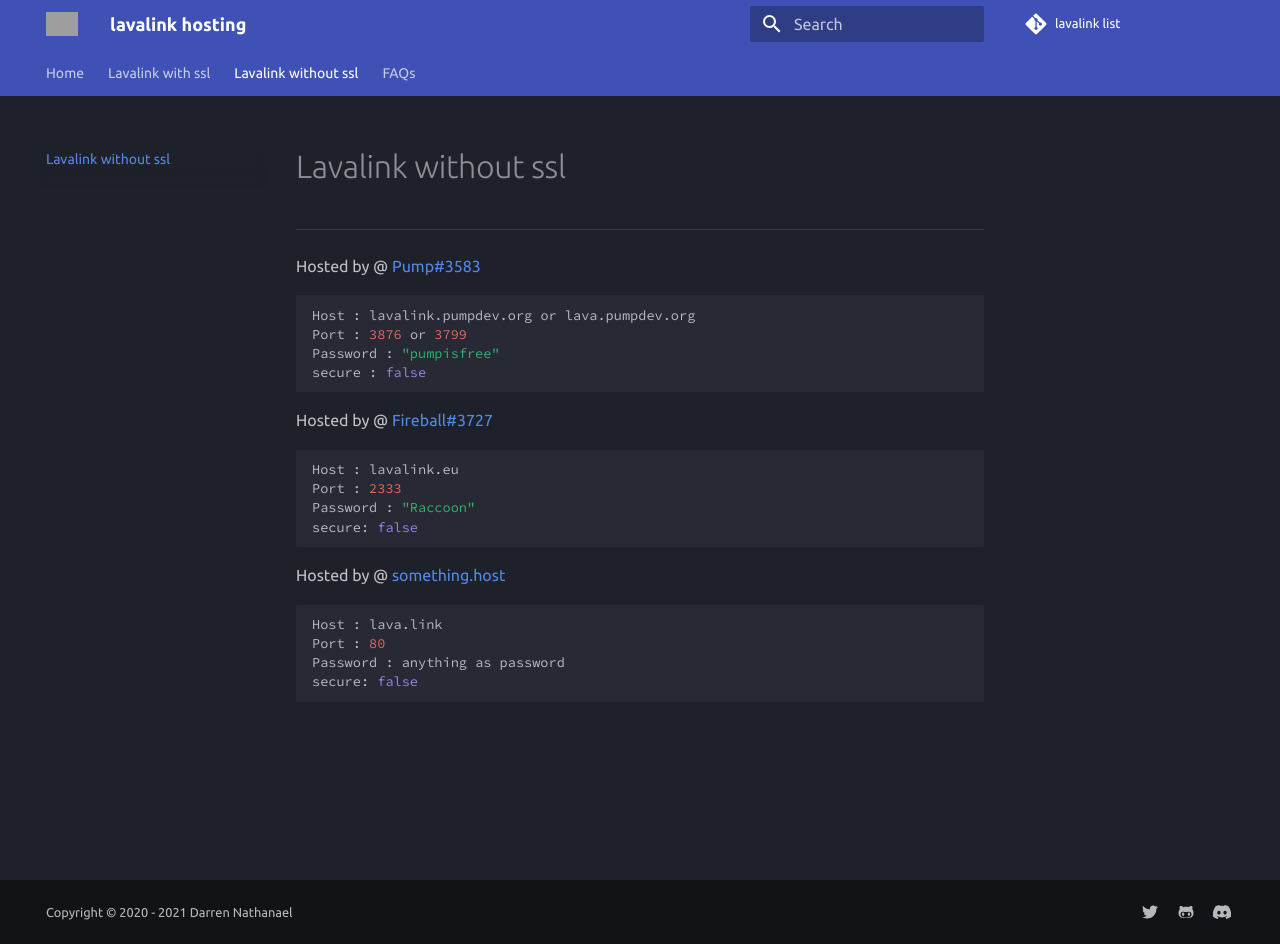
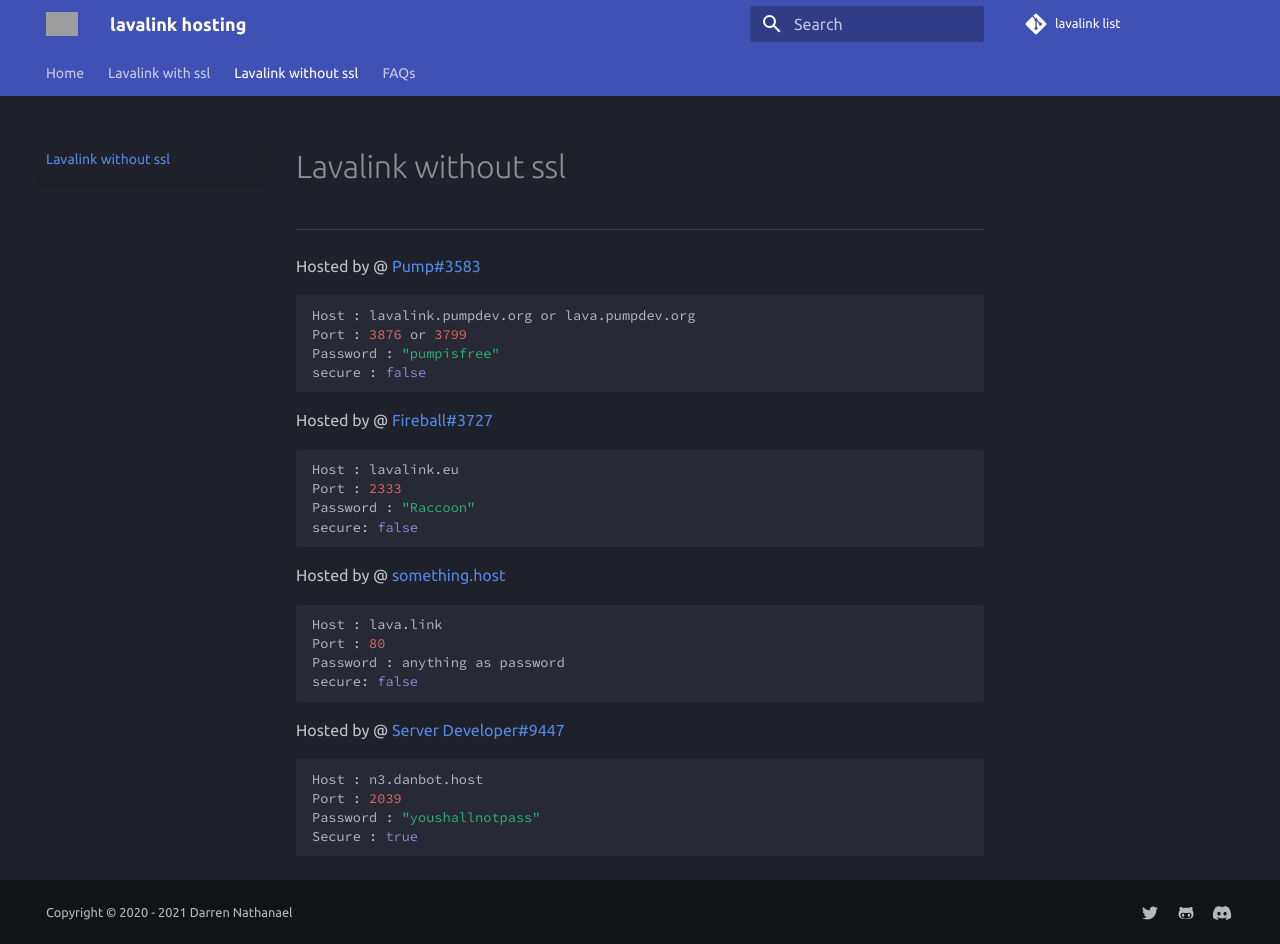
Before and after one commit to DarrenOfficial/lavalink-list, an MkDocs documentation site: the page built from docs/NoSSL/lavalink-without-ssl.md, in a window 1280 px wide and 944 px high. Built offline with MkDocs 1.6.1 and Material for MkDocs 9.7.7, drawn with Linux system fonts in a browser that asks for light colours; comment, search, counter and statistics services are not loaded; grey boxes are pictures that could not be loaded.

Commit message:
Update lavalink-without-ssl.md

````diff
--- a/docs/NoSSL/lavalink-without-ssl.md
+++ b/docs/NoSSL/lavalink-without-ssl.md
@@ -21,3 +21,11 @@ Port : 80
 Password : anything as password
 secure: false
 ```
+
+Hosted by @ [Server Developer#9447](https://duck.is-a.dev)
+```bash
+Host : n3.danbot.host
+Port : 2039
+Password : "youshallnotpass"
+Secure : true
+```
````
